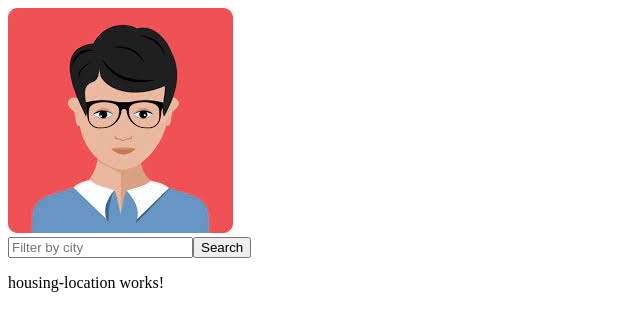
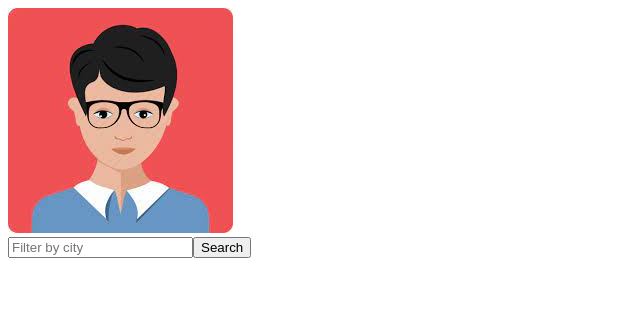
Before and after one commit to kostas-python/clone-app, an Angular app: page / in a window 1280 px wide. Shown: the top 330 px of the page, without its empty margins (0-640 px from the left). Built offline with nearby package versions, Linux system fonts and the light colour scheme.

Commit message:
initial commit

```diff
--- a/angular.json
+++ b/angular.json
@@ -25,8 +25,7 @@
               "src/assets"
             ],
             "styles": [
-              "src/styles.css",
-              "node_modules/bootstrap/dist/css/bootstrap-grid.min.css"
+              "src/styles.css"
             ],
             "scripts": [],
             "server": "src/main.server.ts",
--- a/package.json
+++ b/package.json
@@ -21,6 +21,8 @@
     "@angular/platform-server": "^17.0.0",
     "@angular/router": "^17.0.0",
     "@angular/ssr": "^17.0.7",
+    "bootstrap": "^5.3.2",
+    "bootstrap-icons": "^1.11.2",
     "express": "^4.18.2",
     "rxjs": "~7.8.0",
     "tslib": "^2.3.0",
--- a/src/app/app.component.ts
+++ b/src/app/app.component.ts
@@ -2,6 +2,7 @@
 import { CommonModule } from '@angular/common';
 import { RouterOutlet } from '@angular/router';
 import { HomeComponent } from './home/home.component';
+import 'node_modules/bootstrap/dist/css/bootstrap-grid.min.css';
 
 @Component({
   selector: 'app-root',
--- a/src/app/housing-location/housing-location.component.html
+++ b/src/app/housing-location/housing-location.component.html
@@ -1 +1,5 @@
-<p>housing-location works!</p>
+<section class="listing">
+    <img class="listing-photo">
+    <h2 class="listing-heading"></h2>
+    <p class="listing-location"></p>
+</section>
```
Also changed, not shown: 1 other file (tests, documents, lock files or other folders).
